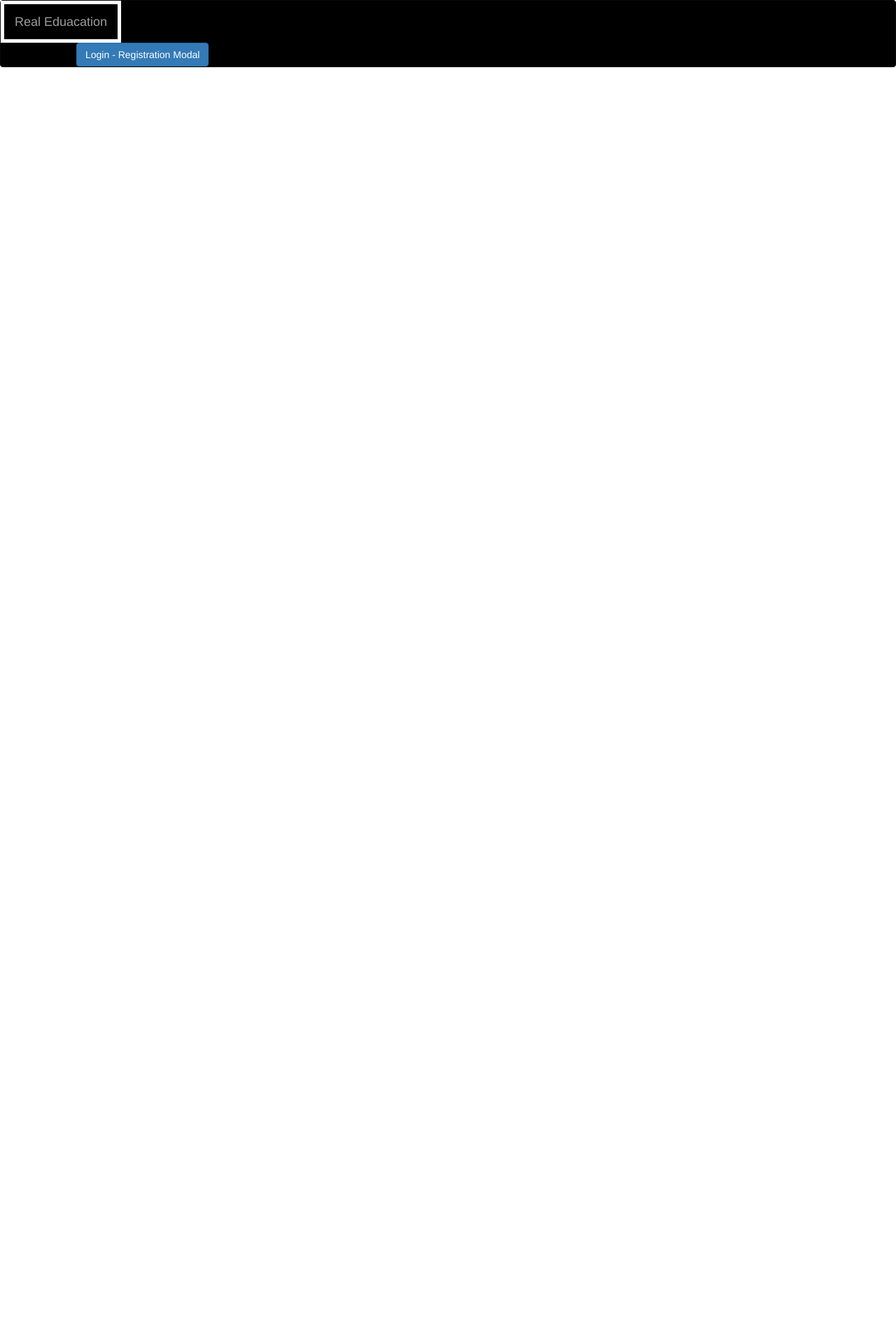
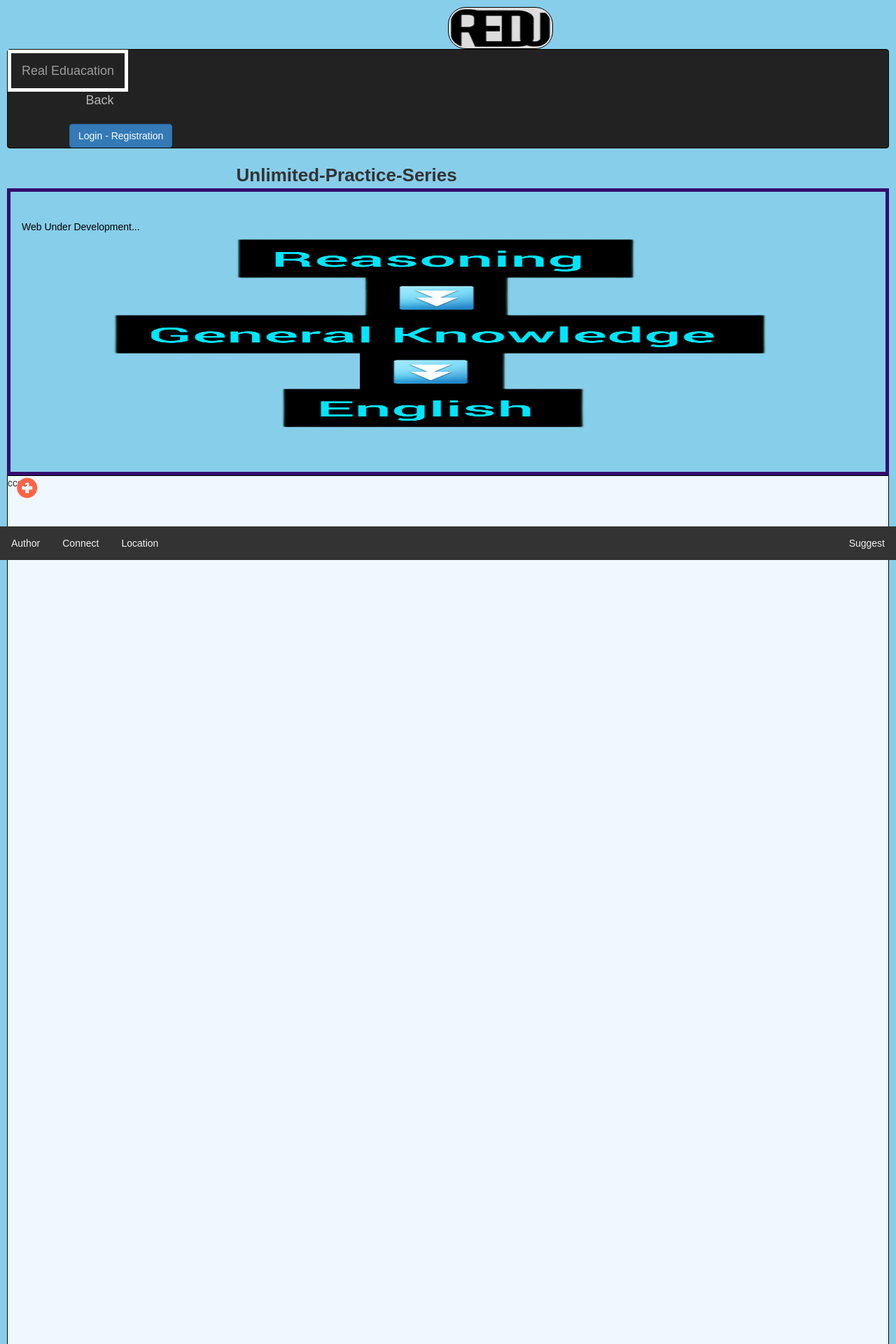
Before and after one commit to Ankush297/Practice-, a PHP site: page / in a window 1280 px wide. Shown: the top 1920 px of the page at 70% size. Before the commit the page ends 96 px from the top, so only its background shows below. Run offline with PHP 8.4, Linux system fonts and the light colour scheme.

Commit message:
new-update

```diff
--- a/index.html
+++ b/index.html
@@ -1,51 +1,22 @@
 <!DOCTYPE html>
-<html>
+<html lang="en">
 <head>
+  <title>Bootstrap Example</title>
+  <meta charset="utf-8">
   <meta name="viewport" content="width=device-width, initial-scale=1">
   <link rel="stylesheet" href="https://maxcdn.bootstrapcdn.com/bootstrap/3.4.1/css/bootstrap.min.css">
   <script src="https://ajax.googleapis.com/ajax/libs/jquery/3.6.4/jquery.min.js"></script>
   <script src="https://maxcdn.bootstrapcdn.com/bootstrap/3.4.1/js/bootstrap.min.js"></script>
-  <style>
-   .modal-header {
-  padding: 0;
-}
-.modal-header .close {
-  padding: 10px 15px;
-}
-.modal-header ul {
-  border: none;
-}
-.modal-header ul li {
-  margin: 0;
-}
-.modal-header ul li a {
-  border: none;
-  border-radius: 0;
-}
-.modal-header ul li.active a {
-  color: #e12f27;
-}
-.modal-header ul li a:hover {
-  border: none;
-}
-.modal-header ul li a span {
-  margin-left: 10px;
-}
-.modal-body .form-group {
-  margin-bottom: 10px;
-}
 
-  </style>
 </head>
+
+<link rel="Icon" type="image/x-icon" href="logo.jpg">
+    <title>Real Education</title>
+  <link rel="stylesheet" href="sub1.css">
 <body>
+    <a href="index.html" style="text-decoration:none"> <img src="redu.png" class="first" > </a>
 
-    <div >
-        <span id="plus" class="plus" class="glyphicon glyphicon-plus-sign" style="font-size:35px;cursor:pointer;float:right" onclick="openNav()"></span>
-       </div>
-
-
-
-    <nav style="background-color: black;" class="navbar navbar-inverse">
+<nav class="navbar navbar-inverse">
 
     <div style="border: 5px solid white;" class="navbar-header">
       <button type="button" class="navbar-toggle" data-toggle="collapse" data-target="#myNavbar">
@@ -62,10 +33,10 @@
         <li>
           <div class="container">
             <div class="row">
-
+             <div class="sub1"> <a style="font-size:18px;" href="sub1.html">Back</a><br><br></div>
                                 <!-- Signin & Signup -->
                                 <a class="btn btn-primary" href="#" data-toggle="modal" data-target=".login-register-form">
-                                           Login - Registration Modal  </a>
+                                   Login - Registration </a>
 
 <!-- Login / Register Modal-->
   <div class="modal fade login-register-form" role="dialog">
@@ -83,7 +54,7 @@
    <div class="modal-body">
  <div class="tab-content">
  <div id="login-form" class="tab-pane fade in active">
-                                                                <form action="/" autocomplete="on">
+ <form action="login.php" autocomplete="on" method="post">
  <div class="form-group">
  <label for="email">Email:</label>
   <input type="email" class="form-control" id="email" placeholder="Enter email" name="email"  size="50" required autofocus>
@@ -99,8 +70,9 @@
   <button type="submit" class="btn btn-default">Login</button>
  </form>
  </div>
+
  <div id="registration-form" class="tab-pane fade">
-                                                                <form action="/" autocomplete="on">
+ <form action="login.php" autocomplete="on" method="post">
    <div class="form-group">
   <label for="name">Your Name:</label>
     <input type="text" class="form-control" id="name" placeholder="Enter your name" name="name" size="20" required autofocus>
@@ -117,7 +89,6 @@
    <button type="submit" class="btn btn-default">Register</button>
    </form>
   </div>
-
  </div>
    </div>
         <!--                                    <div class="modal-footer">-->
@@ -132,21 +103,44 @@
     </div>
 
 </nav>
+<strong style="margin-left:26%; font-size:26px">Unlimited-Practice-Series</strong>
 
 
 
-<script>
-$(document).ready(function(){
-  $("#myBtn").click(function(){
-    $("#myModal").modal();
-  });
-});
+<div id="mySidenav" class="sidenav">
+  <a href="javascript:void(0)" class="closebtn" onclick="closeNav()">&times;</a>
+    <a href="reasoning.html" >Reasoning</a> <br><br>
+    <a href="GK.html" >GK</a><br><br>
+    <a href="english.html">English</a><br><br>
+    <a href="AimagePro.html">Image-Processing</a><br><br>
+    <a href="sub1.html">Back</a><br><br>
 
- function psw(){
-    var psw = document.getElementById("psw");
-    psw.style.display = "block";
- }
-</script>
+
+</div>
+
+
+
+<div style="border: 5px solid rgb(53, 14, 108);" class="cont">
+<img style="height: 400px;" class="Redu" src="practice.png" alt="products">
+
+    <div class="top-left"> Web Under Development...</div>
+    </div>
+
+<div id="main"><div><p id="plus"><span class="glyphicon glyphicon-plus-sign" onclick="openNav()"></span></p></div>
+<p>cccc</p>
+</div>
+<div class="footer">
+
+
+    <div class="topnav">
+      <a href="#">Author</a>
+      <a href="#">Connect</a>
+      <a href="#">Location</a>
+      <a href="#" style="float:right">Suggest</a>
+    </div>
+    </div>
+<script defer src="script.js"></script>
+
 
 </body>
 </html>
--- /dev/null
+++ b/script.js
@@ -0,0 +1,17 @@
+function openNav() {
+  document.getElementById("mySidenav").style.width = "250px";
+}
+
+function closeNav() {
+  document.getElementById("mySidenav").style.width = "0";
+}
+/*login page js*/
+$(document).ready(function(){
+  $("#myBtn").click(function(){
+    $("#myModal").modal();
+  });
+});
+function psw(){
+var psw = document.getElementById("psw");
+psw.style.display = "block";
+}
--- a/sub1.css
+++ b/sub1.css
@@ -53,6 +53,8 @@
     position: relative;
     text-align:center;
     color:black;
+    top:0;
+
     }
     .top-left {
     position: absolute;
@@ -105,6 +107,15 @@
   margin-left: 50px;
 }
 
+#plus  {
+cursor: pointer;
+position: fixed;
+margin-left:1%;
+margin-top:0px;
+color: tomato;
+font-size:30px
+
+}
 
 .sticky {
 position: fixed;
@@ -162,3 +173,78 @@
   overflow: hidden
 
 }
+
+
+/* SUB1 HTML CSS*/
+.modal-header {
+padding: 0;
+}
+.modal-header .close {
+padding: 10px 15px;
+}
+.modal-header ul {
+border: none;
+}
+.modal-header ul li {
+margin: 0;
+}
+.modal-header ul li a {
+border: none;
+border-radius: 0;
+}
+.modal-header ul li.active a {
+color: #e12f27;
+}
+.modal-header ul li a:hover {
+border: none;
+}
+.modal-header ul li a span {
+margin-left: 10px;
+}
+.modal-body .form-group {
+margin-bottom: 10px;
+}
+.sub1 a{
+color: #ddd;
+text-decoration: none;
+text-align: center;
+margin-left: 2%;
+opacity: 0.8;
+font-size: 16px;
+}
+.sub1 a:hover{
+color: white;
+opacity: 1;
+background-color:red;
+font-size: 20px;
+}
+
+/* login css*/
+.modal-header {
+padding: 0;
+}
+.modal-header .close {
+padding: 10px 15px;
+}
+.modal-header ul {
+border: none;
+}
+.modal-header ul li {
+margin: 0;
+}
+.modal-header ul li a {
+border: none;
+border-radius: 0;
+}
+.modal-header ul li.active a {
+color: #e12f27;
+}
+.modal-header ul li a:hover {
+border: none;
+}
+.modal-header ul li a span {
+margin-left: 10px;
+}
+.modal-body .form-group {
+margin-bottom: 10px;
+}
```
Also changed, not shown: practice.png (added). Lines whose indentation alone changed are shown as unchanged.
